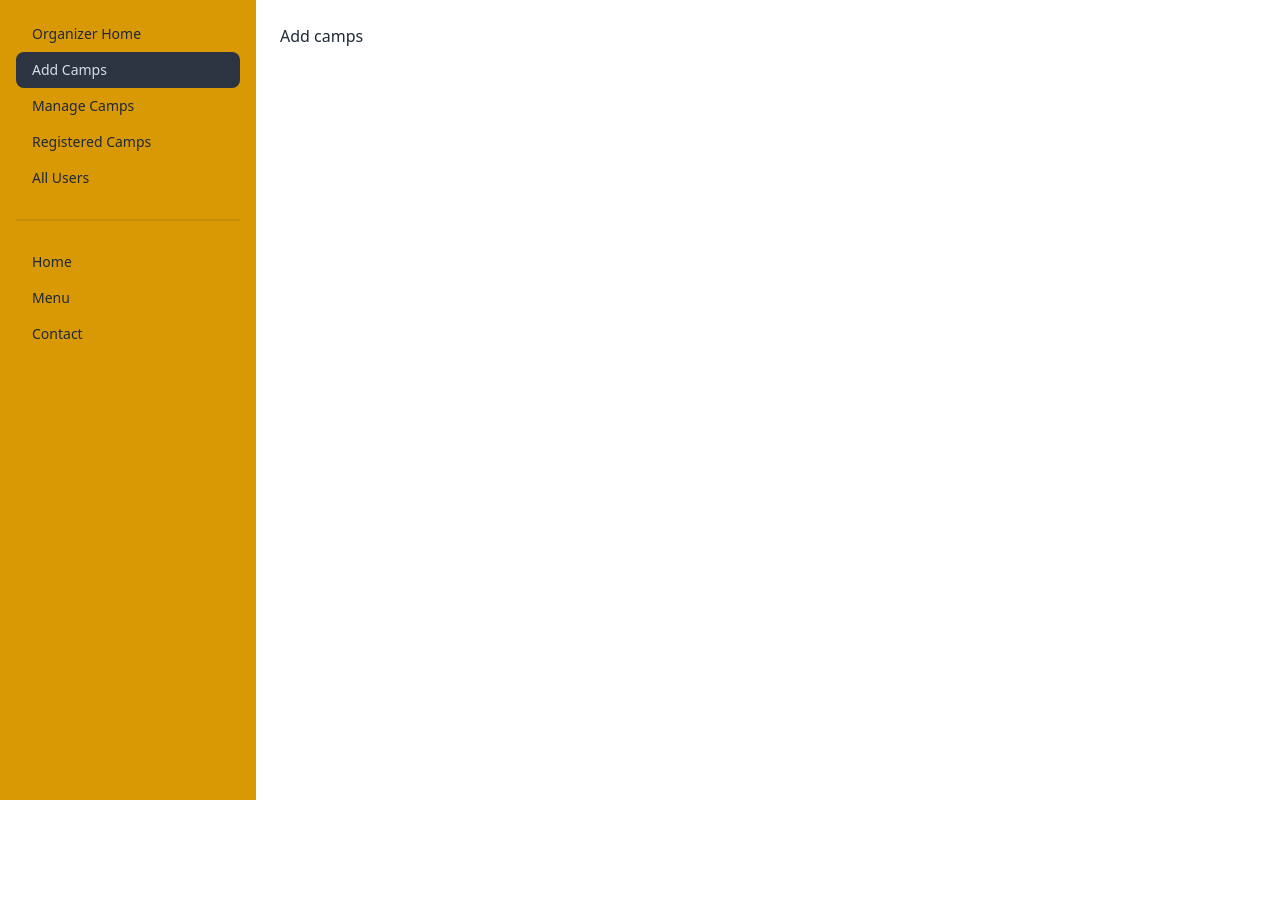
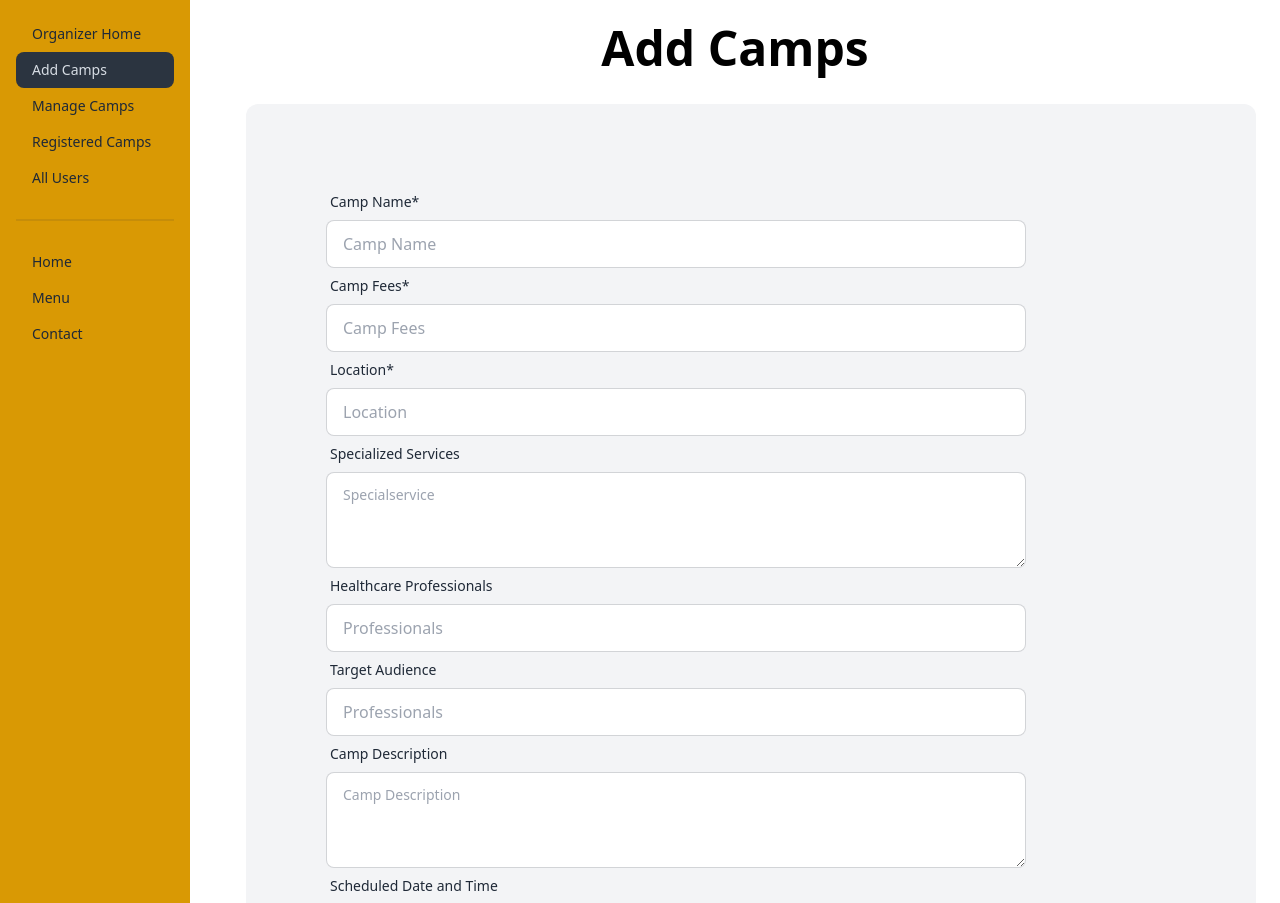
Before and after one commit to Thouhid98/b8a12-client-side, a React (Vite) app: page /dashboard/add-a-camp in a window 1280 px wide. Shown: the top 903 px of the page. Before the commit the page ends 800 px from the top, so only its background shows below. Built offline with nearby package versions, Linux system fonts and the light colour scheme; no server answers.

Commit message:
Add a camp and upload image to ImageBB done

```diff
--- a/src/pages/Dashboard/Organizer/AddCamps.jsx
+++ b/src/pages/Dashboard/Organizer/AddCamps.jsx
@@ -1,10 +1,145 @@
+import { useForm } from "react-hook-form";
+import Swal from "sweetalert2";
+import useAxiosPublic from "../../../hooks/useAxiosPublic";
+
+const image_hosting_key = import.meta.env.VITE_IMAGE_HOSTING_KEY;
+const image_hosting_api = `https://api.imgbb.com/1/upload?key=${image_hosting_key}`
 
 const AddCamps = () => {
+    const axiosPublic = useAxiosPublic()
+    const { register, handleSubmit, reset } = useForm()
+
+    const onSubmit = async(data) =>{
+        console.log(data)
+
+        // image upload to Imagebb and get the url
+        const imageFile = {image: data.image[0]}
+        const res = await axiosPublic.post(image_hosting_api, imageFile, {
+            headers:{
+                'Content-Type': 'multipart/form-data'
+            }
+        })
+        // if(res.data.success){
+
+        //     const menuItem = {
+        //         name: data.name,
+        //         category: data.category,
+        //         price: parseFloat(data.price),
+        //         recipe: data.recipe,
+        //         image: res.data.data.display_url
+        //     }
+        //     const menuRes = await axisoSecure.post('/menu', menuItem)
+        //     console.log(menuRes.data);
+        //     if(menuRes.data.acknowledged == true){
+
+        //         reset()
+        //         Swal.fire({
+        //             position: "top-end",
+        //             icon: "success",
+        //             title: `${data.name} added to the menu`,
+        //             showConfirmButton: false,
+        //             timer: 1500
+        //           });
+        //     }
+        // }
+        console.log(res.data);
+    }
+
+
+
+
+
+
+
+
+
     return (
         <div>
-            <h2>Add camps</h2>
+            <h2 className="text-5xl text-black font-bold text-center mb-8">Add Camps</h2>
+        <div className="ml-8 mb-20 bg-gray-100 p-20  rounded-xl">
+            <form onSubmit={handleSubmit(onSubmit)} className="">
+
+                <div>
+                    <label className="label">
+                        <span className="label-text">Camp Name*</span>
+
+                    </label>
+                    <input {...register("name")} type="text" placeholder="Camp Name" className="input input-bordered w-[700px] " required />
+                </div>
+
+                {/* <div className="flex gap-5"> */}
+                    {/* Category  */}
+                    <div>
+                        <label className="label">
+                            <span className="label-text">Camp Fees*</span>
+                        </label>
+                        <input {...register("campfees")} type="number" placeholder="Camp Fees" className="input input-bordered w-[700px] " required />
+
+                    </div>
+
+
+                    {/* Price  */}
+
+                    <div>
+                        <label className="label">
+                            <span className="label-text">Location*</span>
+
+                        </label>
+                        <input {...register("location")} type="text" placeholder="Location" className="input input-bordered w-[700px] " />
+                    </div>
+                {/* </div> */}
+
+                <div className="form-control w-[700px]">
+                    <label className="label">
+                        <span className="label-text">Specialized Services</span>
+
+                    </label>
+                    <textarea {...register("specialservice")} className="textarea textarea-bordered h-24" placeholder="Specialservice" required></textarea>
+                </div>
+
+                <div className="form-control ">
+                    <label className="label">
+                        <span className="label-text">Healthcare Professionals</span>
+
+                    </label>
+                    <input {...register("professionals")} type="text" placeholder="Professionals" className="input input-bordered w-[700px] " />
+
+                </div>
+                <div className="form-control ">
+                    <label className="label">
+                        <span className="label-text">Target Audience</span>
+
+                    </label>
+                    <input {...register("targetaudience")} type="text" placeholder="Professionals" className="input input-bordered w-[700px] " />
+
+                </div>
+
+                <div className="form-control w-[700px]">
+                    <label className="label">
+                        <span className="label-text">Camp Description</span>
+
+                    </label>
+                    <textarea {...register("campdes")} className="textarea textarea-bordered h-24" placeholder="Camp Description" required></textarea>
+
+                </div>
+
+                <div className="form-control w-[850px]">
+                    <label className="label">
+                        <span className="label-text">Scheduled Date and Time</span>
+                    </label>
+
+                    <input {...register("date")} type="datetime-local" placeholder="Professionals" className="input input-bordered w-[415px] " />
+                </div>
+
+                <div className="my-4">
+                    <input {...register("image")} type="file" className="file-input w-full max-w-xs" />
+                </div>
+
+                <button className="btn btn-secondary">Add Camps</button>
+            </form>
         </div>
-    );
+    </div>
+  );
 };
 
 export default AddCamps;
```
